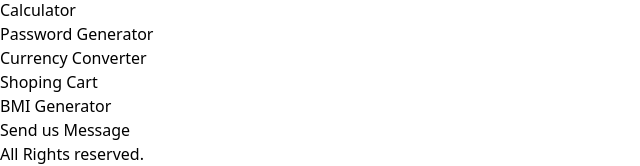
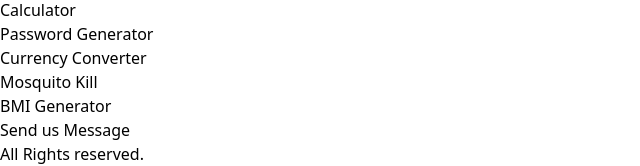
Before and after one commit to Githubsuer1/Portofolio, a React (Vite) app: page /work in a window 1280 px wide. Shown: the part 146-312 px from the top of the page, without its empty margins (0-640 px from the left). Built offline with nearby package versions, Linux system fonts and the light colour scheme.

Commit message:
Mosquito kill added

```diff
--- a/src/Components/Work.jsx
+++ b/src/Components/Work.jsx
@@ -69,10 +69,10 @@ const Work = ()=>{
 
             <div className="w-full  max-w-sm">
             <NavLink
-                    to=''
+                    to='https://githubsuer1.github.io/Mosquito-Killing/'
                     className=' bg-white/40 rounded shadow-2xl p-8  box-border flex flex-col gap-3 overflow-hidden'
                 >
-                    <p className='text-center py-2.5   text-green-400 rounded'>Shoping Cart</p>
+                    <p className='text-center py-2.5   text-green-400 rounded'>Mosquito Kill</p>
                 </NavLink>
             </div>
 
```
